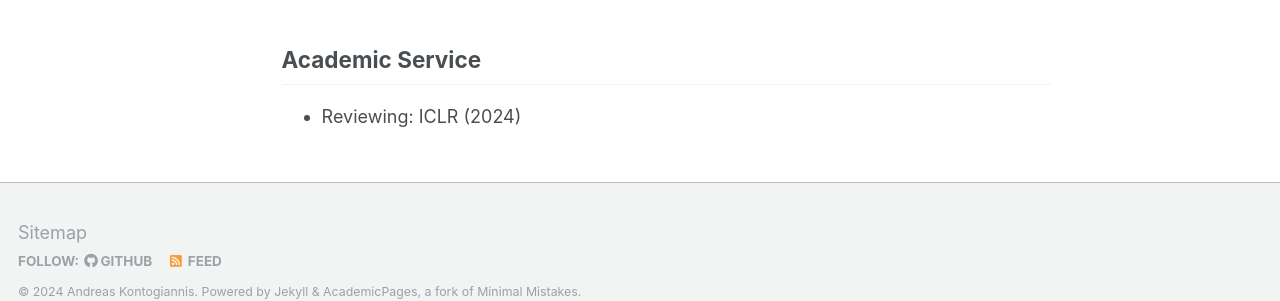
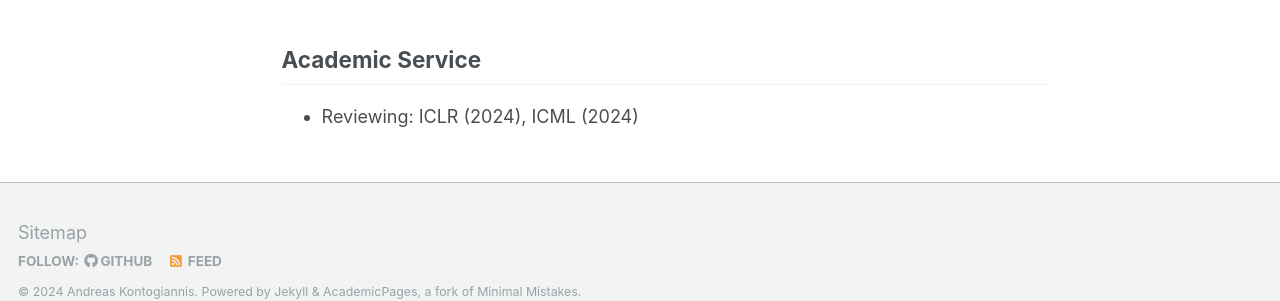
Before and after one commit to ddaedalus/ddaedalus.github.io, a Jekyll site: the page built from _pages/about.md, in a window 1280 px wide and 1260 px high. Shown: the part 923-1224 px from the top of the window. Built offline with Jekyll 4.4.1, drawn with Linux system fonts in a browser that asks for light colours.

Commit message:
Update about.md

```diff
--- a/_pages/about.md
+++ b/_pages/about.md
@@ -23,4 +23,4 @@ In general, I am interested in the following research areas:
 * Multi-agent reinforcement learning (MARL) focused on agent modelling, coordinated exploration, safety and relative overgeneralization
 
 ## Academic Service
-* Reviewing: ICLR (2024)
+* Reviewing: ICLR (2024), ICML (2024)
```
